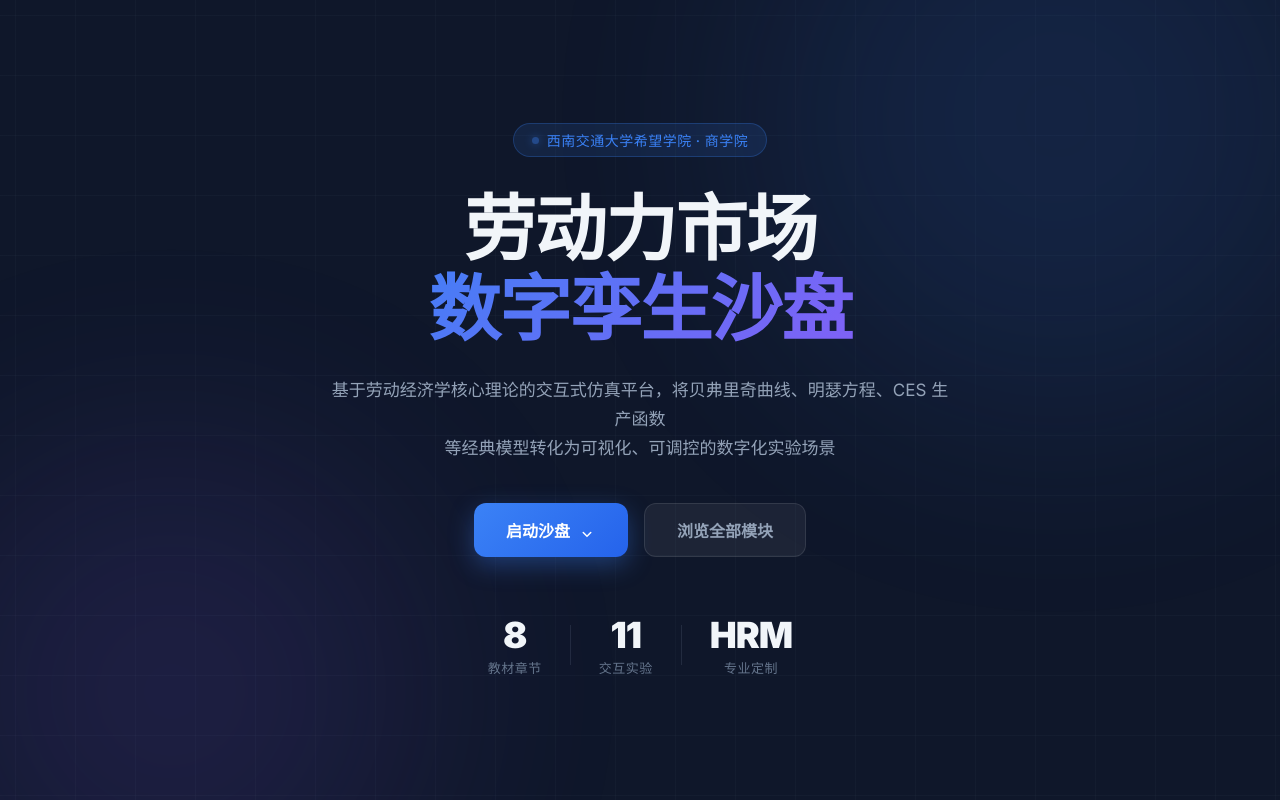
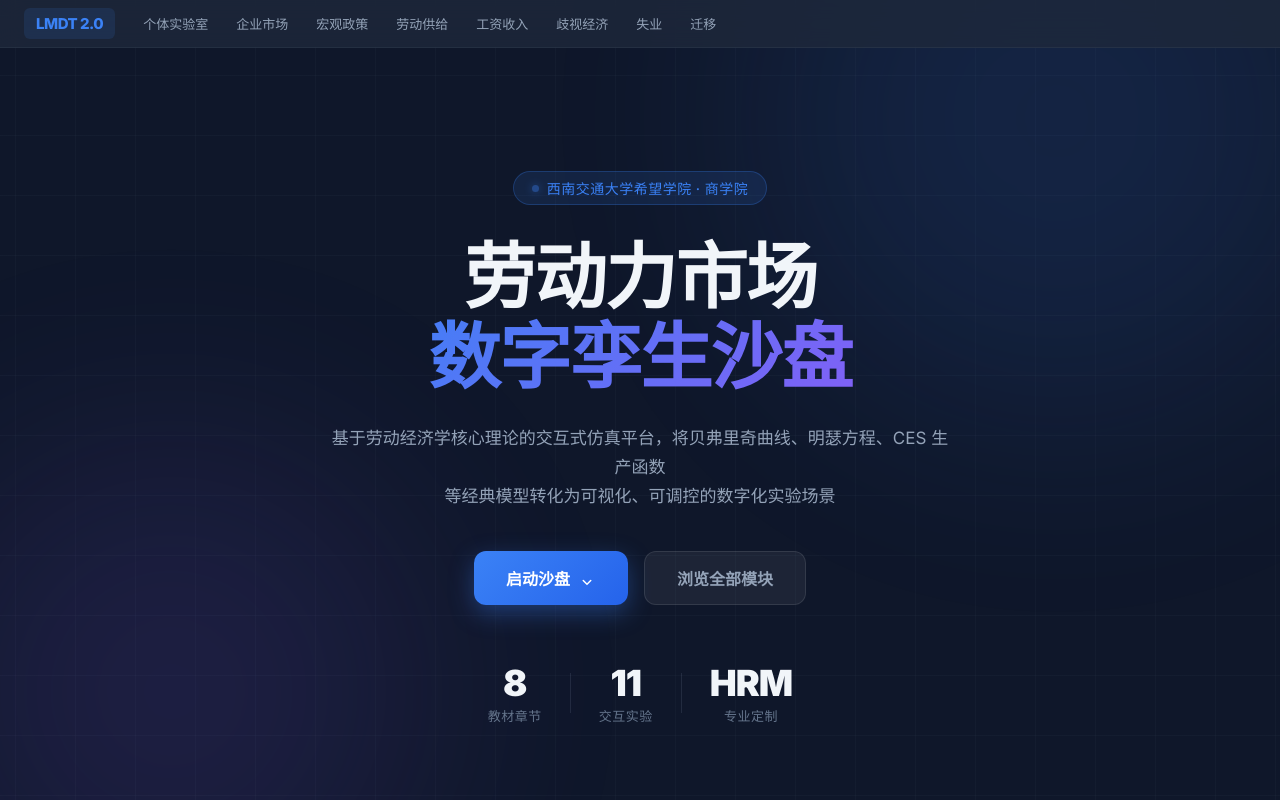
Before and after one commit to yayueli941118-art/lmdt-frontend-v2, a Vue app: page / in a window 1280 px wide. Shown: the top 800 px of the page. Built offline with nearby package versions, Linux system fonts and the light colour scheme.

Commit message:
feat: 移动端适配 — 底部导航栏 + 控件堆叠 + 卡片自适应

```diff
--- a/src/App.vue
+++ b/src/App.vue
@@ -1,12 +1,146 @@
 <template>
-  <router-view />
+  <div class="app-shell">
+    <!-- 桌面端顶部导航 -->
+    <nav class="desktop-nav">
+      <router-link to="/" class="nav-brand">LMDT 2.0</router-link>
+      <router-link to="/lab/individual">个体实验室</router-link>
+      <router-link to="/lab/enterprise">企业市场</router-link>
+      <router-link to="/lab/macro">宏观政策</router-link>
+      <router-link to="/lab/supply">劳动供给</router-link>
+      <router-link to="/lab/wage">工资收入</router-link>
+      <router-link to="/lab/discrimination">歧视经济</router-link>
+      <router-link to="/lab/unemployment">失业</router-link>
+      <router-link to="/lab/migration">迁移</router-link>
+    </nav>
+
+    <main class="main-content">
+      <router-view />
+    </main>
+
+    <!-- 移动端底部导航 -->
+    <nav class="mobile-nav">
+      <router-link to="/" class="mobile-nav-item">
+        <span class="mobile-nav-icon">🏠</span>
+        <span>首页</span>
+      </router-link>
+      <router-link to="/lab/individual" class="mobile-nav-item">
+        <span class="mobile-nav-icon">👤</span>
+        <span>个体</span>
+      </router-link>
+      <router-link to="/lab/enterprise" class="mobile-nav-item">
+        <span class="mobile-nav-icon">🏭</span>
+        <span>企业</span>
+      </router-link>
+      <router-link to="/lab/macro" class="mobile-nav-item">
+        <span class="mobile-nav-icon">🌍</span>
+        <span>宏观</span>
+      </router-link>
+    </nav>
+  </div>
 </template>
 
 <style>
+/* ── 全局重置 ─────────────────────────── */
 * { margin: 0; padding: 0; box-sizing: border-box; }
+html, body { width: 100%; overflow-x: hidden; }
 body {
-  font-family: 'Inter', 'Microsoft YaHei', sans-serif;
-  background: #f8fafc;
-  color: #0f172a;
+  font-family: 'Inter', 'PingFang SC', 'Microsoft YaHei', sans-serif;
+  background: #0f172a;
+  color: #f1f5f9;
+  -webkit-tap-highlight-color: transparent;
+  -webkit-font-smoothing: antialiased;
+}
+
+.app-shell {
+  min-height: 100vh; min-height: 100dvh;
+  display: flex; flex-direction: column;
+}
+
+/* ── 桌面导航 ─────────────────────────── */
+.desktop-nav {
+  display: flex; align-items: center; gap: 4px;
+  padding: 0 24px; height: 48px;
+  background: rgba(30, 41, 59, 0.8);
+  border-bottom: 1px solid rgba(148, 163, 184, 0.08);
+  backdrop-filter: blur(12px);
+  position: sticky; top: 0; z-index: 50;
+  overflow-x: auto;
+}
+.desktop-nav a {
+  padding: 6px 12px; border-radius: 6px;
+  font-size: 13px; color: #94a3b8; text-decoration: none;
+  white-space: nowrap; transition: all .2s;
+}
+.desktop-nav a:hover, .desktop-nav a.router-link-active {
+  background: rgba(59, 130, 246, 0.12); color: #3b82f6;
+}
+.desktop-nav .nav-brand {
+  font-weight: 800; font-size: 15px; color: #3b82f6;
+  margin-right: 12px; letter-spacing: -0.5px;
+}
+.desktop-nav .nav-brand:hover { background: transparent; color: #60a5fa; }
+
+.main-content { flex: 1; }
+
+/* ── 移动端底部导航 ──────────────────── */
+.mobile-nav {
+  display: none;
+  position: sticky; bottom: 0; z-index: 50;
+  background: rgba(15, 23, 42, 0.95);
+  border-top: 1px solid rgba(148, 163, 184, 0.1);
+  backdrop-filter: blur(16px);
+  padding: 4px 0 env(safe-area-inset-bottom, 0);
+  justify-content: space-around;
+}
+.mobile-nav-item {
+  display: flex; flex-direction: column; align-items: center;
+  padding: 6px 4px; gap: 2px;
+  font-size: 10px; color: #64748b; text-decoration: none;
+  transition: color .2s;
+}
+.mobile-nav-item.router-link-active { color: #3b82f6; }
+.mobile-nav-icon { font-size: 20px; }
+
+/* ── 全局响应式断点 ──────────────────── */
+@media (max-width: 768px) {
+  .desktop-nav { display: none; }
+  .mobile-nav { display: flex; }
+  .main-content { padding-bottom: 0; }
+
+  /* 所有实验室：控件栏堆叠 */
+  .lab-controls {
+    flex-direction: column !important;
+    gap: 12px !important;
+  }
+  .lab-controls .control-group {
+    min-width: 100% !important;
+  }
+  .lab-controls .btn-run {
+    width: 100% !important;
+  }
+
+  /* 卡片网格自适应 */
+  .cards-row {
+    grid-template-columns: repeat(2, 1fr) !important;
+  }
+
+  /* 图表容器高度压缩 */
+  .chart-card v-chart, .chart-card > div {
+    height: 220px !important;
+  }
+
+  /* 实验室标题 */
+  .lab-header h1 { font-size: 24px !important; }
+  .lab { padding: 16px !important; }
+
+  /* slider 增大触控目标 */
+  input[type="range"] {
+    height: 32px;
+  }
+
+  /* 三点对比面板改为竖向 */
+  .three-points { flex-direction: column !important; }
+  .point-arrow { transform: rotate(90deg); }
+  .group-compare { flex-direction: column !important; }
 }
 </style>
--- a/src/views/Home.vue
+++ b/src/views/Home.vue
@@ -611,5 +611,10 @@ const scrollToChapters = () => {
   .hero-stat-divider { width: 40px; height: 1px; }
   .footer-main { grid-template-columns: 1fr; gap: 24px; }
   .footer-meta { text-align: left; }
+  .hero { padding: 60px 16px; min-height: auto; }
+  .section { padding: 40px 16px; }
+  .matrix-table { overflow-x: auto; }
+  .matrix-table table { min-width: 600px; }
+  .hero-desc br { display: none; }
 }
 </style>
```
